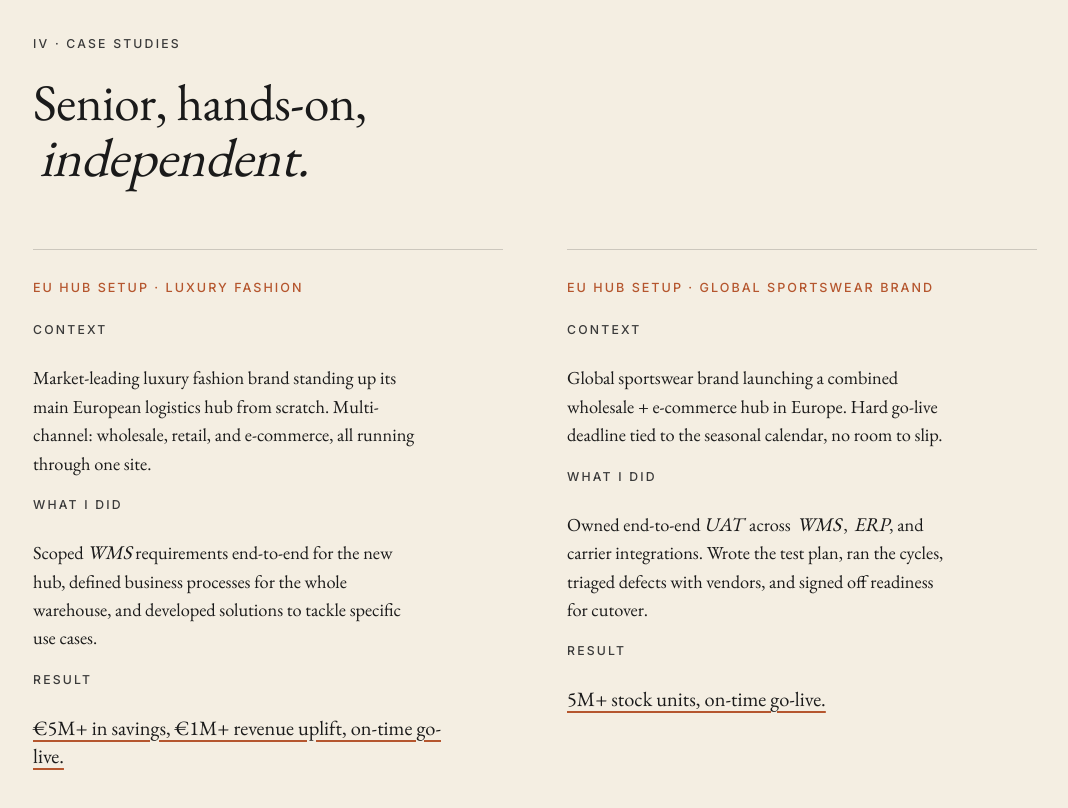
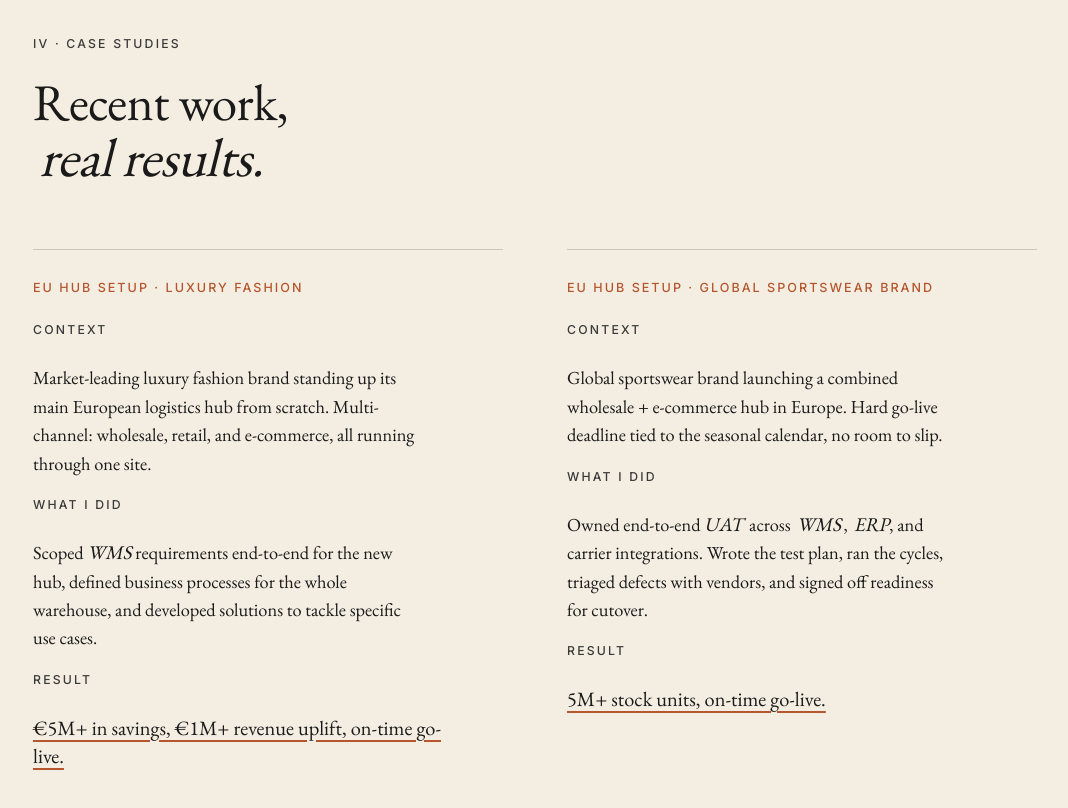
Before and after one commit to franciscocunha42/FranciscoCunha.ai, a Next.js app: page / in a window 1280 px wide. Shown: the part 5140-5948 px from the top of the page, without its empty margins (105-1173 px from the left). Built offline with nearby package versions, Linux system fonts and the light colour scheme.

Commit message:
Replace Case studies heading to avoid duplication with Experience section
https://claude.ai/code/session_01TJDNuF9nNkgUXNVNE3Yzbz

```diff
--- a/src/components/CaseStudies.tsx
+++ b/src/components/CaseStudies.tsx
@@ -58,8 +58,8 @@ export default function CaseStudies() {
       <div className="container">
         <p className="eyebrow">IV · Case studies</p>
         <h2 id="cases-title" className={styles.heading}>
-          Senior, hands-on,<br />
-          <em>independent.</em>
+          Recent work,<br />
+          <em>real results.</em>
         </h2>
         <div className={styles.grid}>
           {cases.map((c) => (
```
